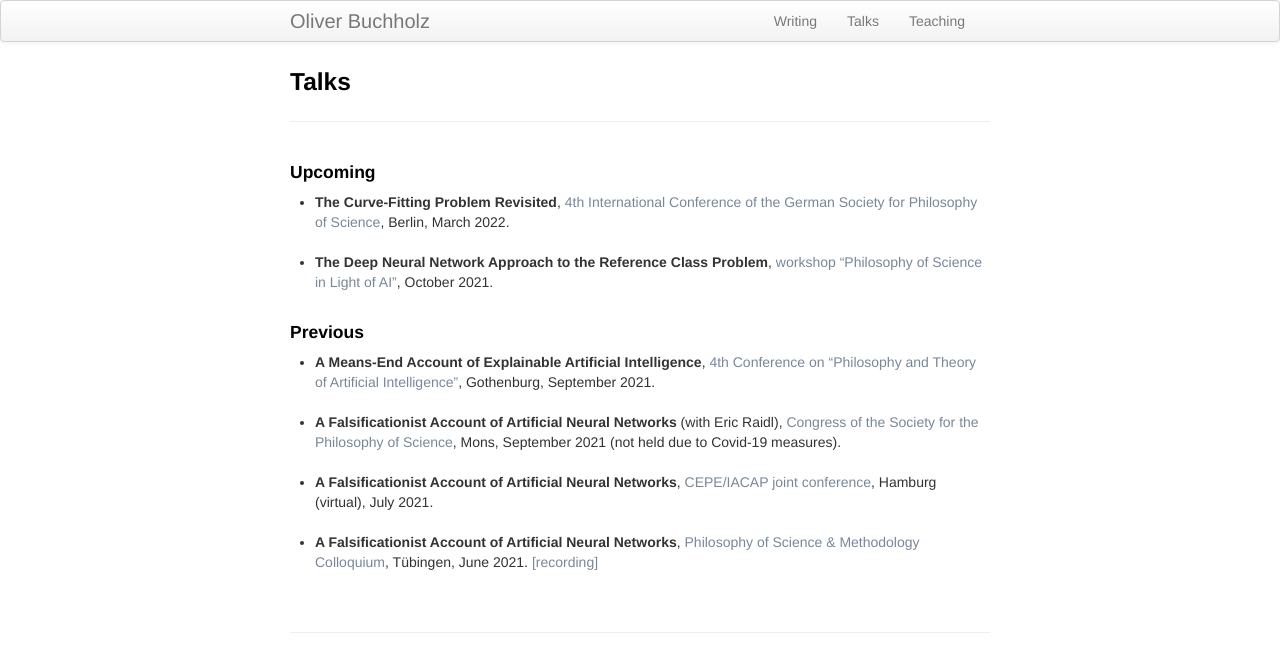
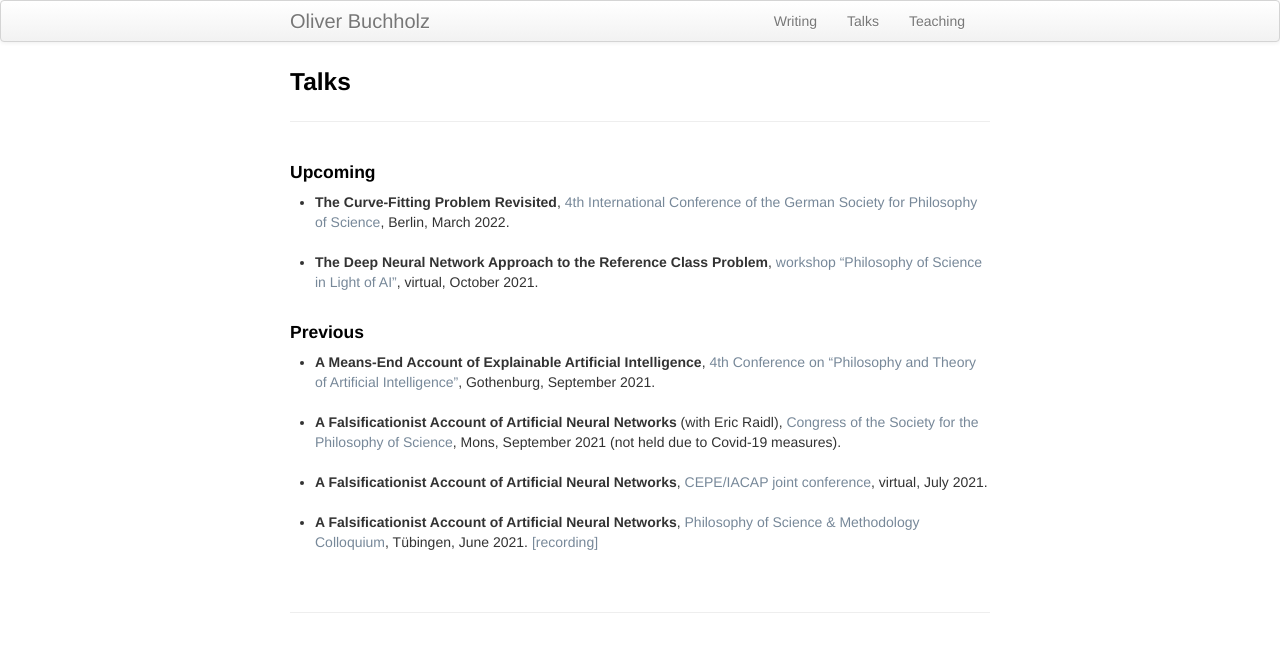
Before and after one commit to oliverbuchholz/oliverbuchholz.github.io, a Jekyll site: the page built from pages/talks.md, in a window 1280 px wide. Shown: the top 672 px of the page. Built offline with Jekyll 4.4.1, drawn with Linux system fonts in a browser that asks for light colours.

Commit message:
added location for PhilSci&AI

```diff
--- a/pages/talks.md
+++ b/pages/talks.md
@@ -10,7 +10,7 @@ description: Oliver Buchholz | Talks
 <li><b>The Curve-Fitting Problem Revisited</b>, <a href="https://www.wissphil.de/gwp2022/" target="_blank">4th International Conference of the German Society for Philosophy of Science</a>, Berlin, March 2022.<br><br>
 </li>
 
-<li><b>The Deep Neural Network Approach to the Reference Class Problem</b>, <a href="https://sites.google.com/view/philsciai/home" target="_blank">workshop &ldquo;Philosophy of Science in Light of AI&rdquo;</a>, October 2021.<br><br>
+<li><b>The Deep Neural Network Approach to the Reference Class Problem</b>, <a href="https://sites.google.com/view/philsciai/home" target="_blank">workshop &ldquo;Philosophy of Science in Light of AI&rdquo;</a>, virtual, October 2021.<br><br>
 </li>
 </ul>
 
@@ -25,7 +25,7 @@ description: Oliver Buchholz | Talks
 <li><b>A Falsificationist Account of Artificial Neural Networks</b> (with Eric Raidl), <a href="https://sps2021.sciencesconf.org/" target="_blank">Congress of the Society for the Philosophy of Science</a>, Mons, September 2021 (not held due to Covid-19 measures).<br><br>
 </li>
 
-<li><b>A Falsificationist Account of Artificial Neural Networks</b>, <a href="https://www.inf.uni-hamburg.de/en/inst/ab/eit/cepe-iacap2021.html" target="_blank">CEPE/IACAP joint conference</a>, Hamburg (virtual), July 2021.<br><br>
+<li><b>A Falsificationist Account of Artificial Neural Networks</b>, <a href="https://www.inf.uni-hamburg.de/en/inst/ab/eit/cepe-iacap2021.html" target="_blank">CEPE/IACAP joint conference</a>, virtual, July 2021.<br><br>
 </li>
 
 <li><b>A Falsificationist Account of Artificial Neural Networks</b>, <a href="https://www.youtube.com/watch?v=9axjY4VCXH4&list=PLsY-pzz3J1IROY5FmJe8pdg7ni72Vzk0k" target="_blank">Philosophy of Science &amp; Methodology Colloquium</a>, T&uuml;bingen, June 2021. <a href="https://www.youtube.com/watch?v=gJqGN2Las0s" target="_blank">[recording]</a><br><br>
```
